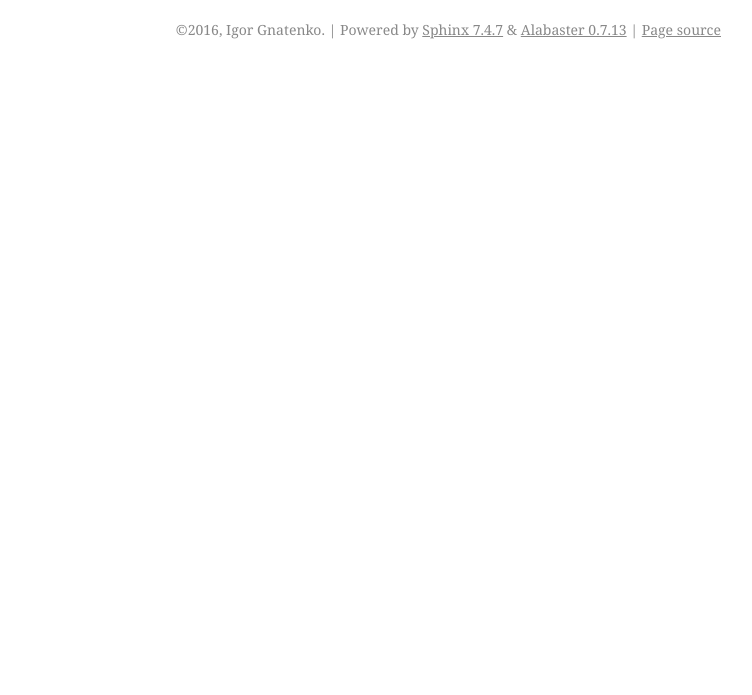
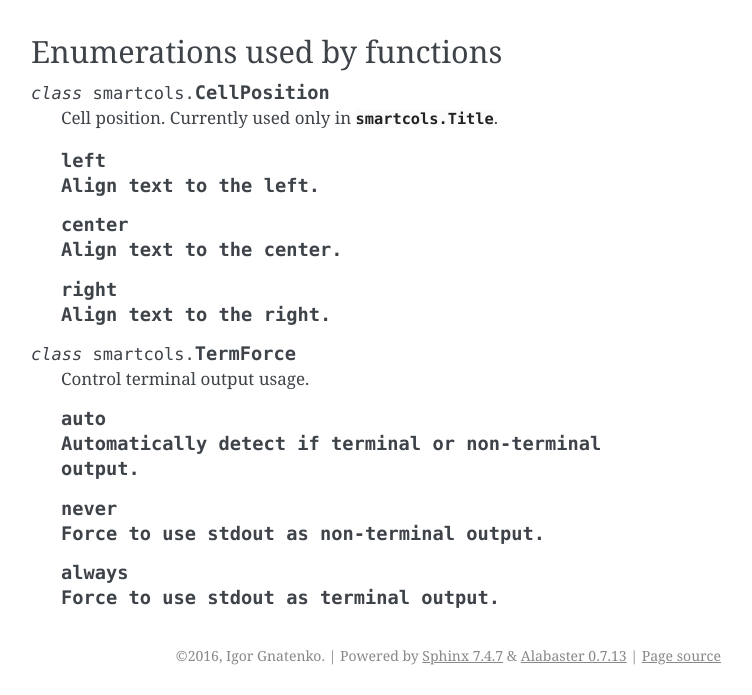
Before and after one commit to ignatenkobrain/python-smartcols, a Sphinx documentation site: the page built from doc/reference.rst, in a window 1280 px wide and 1400 px high, scrolled down 755 px. Shown: the part 705-1400 px from the top of the window, without its empty margins (389-1141 px from the left). Built offline with Sphinx 7.4.7, drawn with Linux system fonts in a browser that asks for light colours; before the commit the page ends 1529 px from its top, so only the background shows below that; some of the changed text lies outside the part shown.

Commit message:
use enum instead of dictionaries
Signed-off-by: Igor Gnatenko <i.gnatenko.brain@gmail.com>

```diff
--- a/doc/reference.rst
+++ b/doc/reference.rst
@@ -37,3 +37,32 @@ Useful Functions
 .. autofunction:: smartcols.init_debug
 
 .. autofunction:: smartcols.cmpstr_cells
+
+Enumerations used by functions
+------------------------------
+
+.. class:: smartcols.CellPosition
+
+   Cell position. Currently used only in :class:`smartcols.Title`.
+
+   .. attribute:: left
+      Align text to the left.
+
+   .. attribute:: center
+      Align text to the center.
+
+   .. attribute:: right
+      Align text to the right.
+
+.. class:: smartcols.TermForce
+
+   Control terminal output usage.
+
+   .. attribute:: auto
+      Automatically detect if terminal or non-terminal output.
+
+   .. attribute:: never
+      Force to use stdout as non-terminal output.
+
+   .. attribute:: always
+      Force to use stdout as terminal output.
```
Also changed, not shown: 1 other file.
